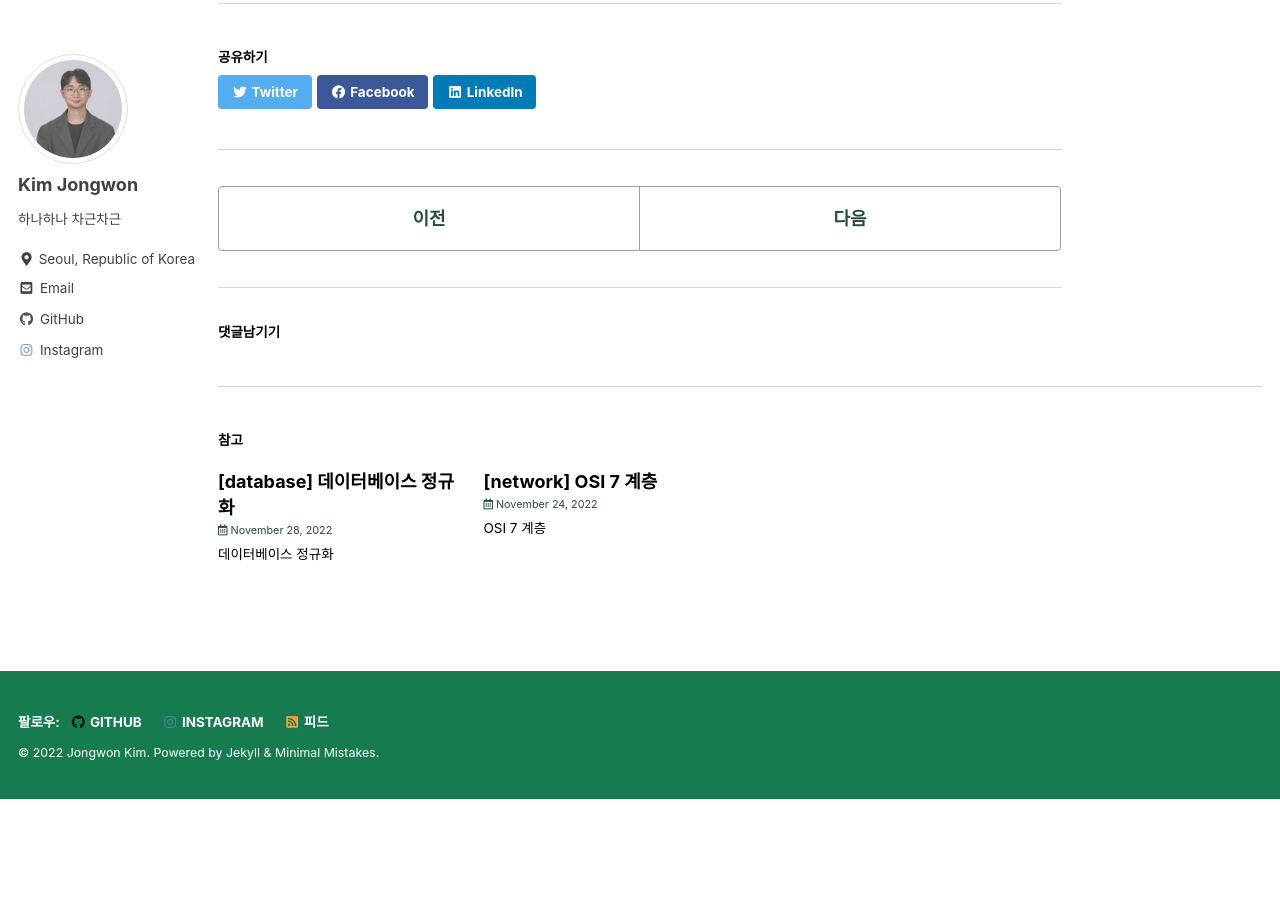
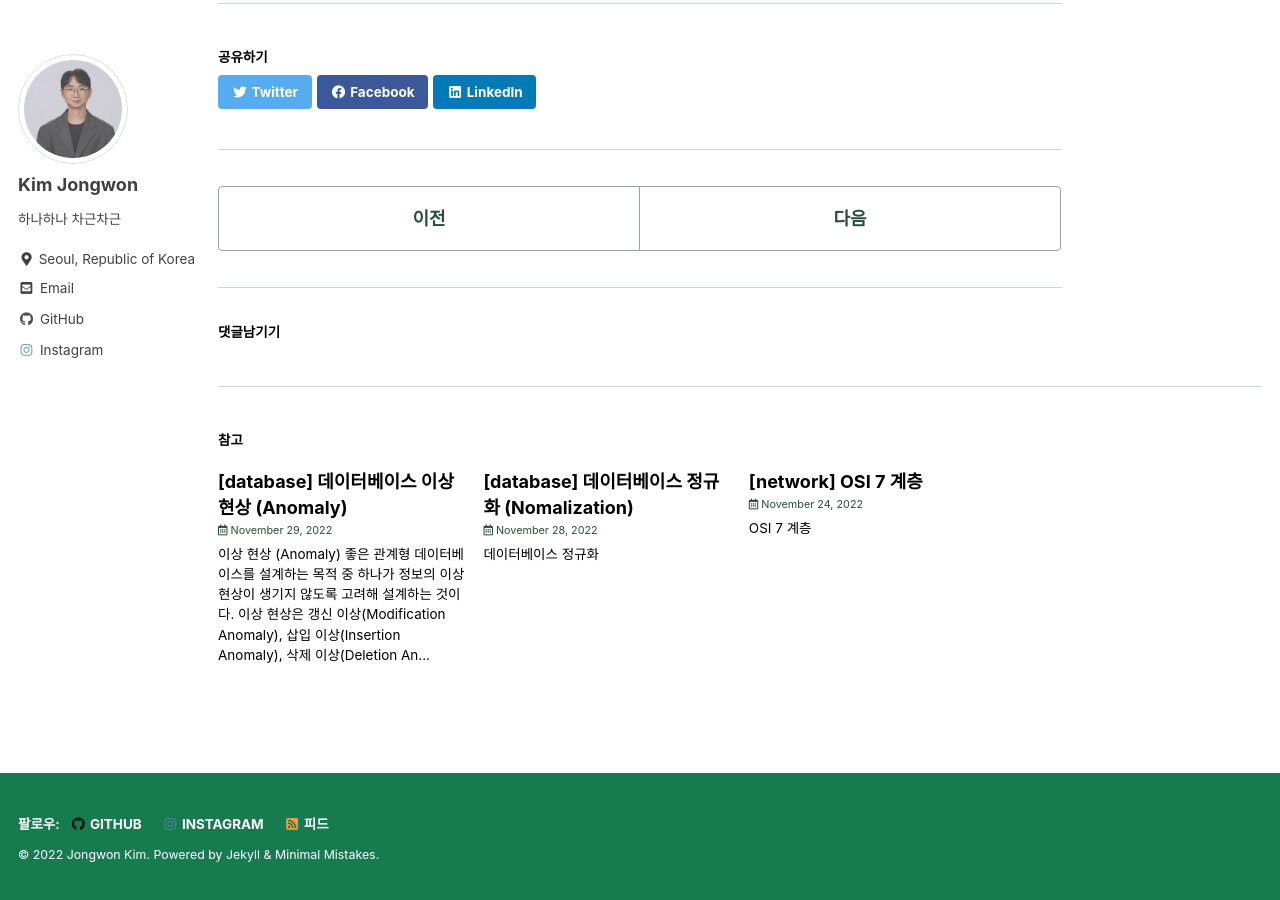
Before and after one commit to wonnx/wonnx.github.io, a Jekyll site: the page built from _posts/2022-11-25-HTTP & HTTPS.md, in a window 1280 px wide and 900 px high, scrolled down 2114 px. Built offline with Jekyll 4.4.1, drawn with Linux system fonts in a browser that asks for light colours; cached includes are drawn as plain includes; comment, search, counter and statistics services are not loaded; before the commit the page ends 2913 px from its top, so only the background shows below that.

Commit message:
221129 Database Anomaly

```diff
--- a/_posts/2022-11-28-Database Nomalization.md
+++ b/_posts/2022-11-28-Database Nomalization.md
@@ -1,5 +1,5 @@
 ---
-title: '[database] 데이터베이스 정규화'
+title: '[database] 데이터베이스 정규화 (Nomalization)'
 categories:
     - database
 tag:
--- /dev/null
+++ b/_posts/2022-11-29-Database Anomaly.md
@@ -0,0 +1,25 @@
+---
+title: '[database] 데이터베이스 이상 현상 (Anomaly)'
+categories:
+    - database
+tag:
+    - database
+    - nomalization
+---
+
+
+## 이상 현상 (Anomaly)
+좋은 관계형 데이터베이스를 설계하는 목적 중 하나가 정보의 이상 현상이 생기지 않도록 고려해 설계하는 것이다. 이상 현상은 **갱신 이상(Modification Anomaly), 삽입 이상(Insertion Anomaly), 삭제 이상(Deletion Anomaly)**으로 구성된다.
+
+1. 갱신 이상(Modificatioin Anomaly): 반복된 데이터 중 일부를 갱신할 시 데이터의 불일치가 발생하는 경우
+2. 삽입 이상(Insertion Anomaly): 불필요한 정보를 함께 저장하지 않고서는 중요한 정보를 저장하는 것이 불가능한 경우
+3. 삭제 이상(Deletion Anomaly): 필요한 정보를 함께 삭제하지 않고서는 어떤 정보를 삭제하는 것이 불가능한 경우
+
+이러한 이상 현상은 데이터베이스 정규화를 통해 해결할 수 있다.
+
+#### 이상 현상 예시
+<center><img src="/assets/images/posts/2022-11-29-Database Anomaly/table.png"></center>
+
+1. 갱신 이상: 만약 네 번째 행의 A. Bruchs의 Department가 CIS에서 Marketing으로 바뀌었다고 가정해보자. 테이블의 4, 5번째 행의 CIS를 둘 다 바꾸지 않고 하나만 바꾼다면, A. Brunchs의 부서는 CIS와 Marketing 두 개가 되어 어느 부서에 속해있는지 알 수 없다.
+2. 삽입 이상: 새로운 부서 Engineering이 신설되었고 아직 Employee는 없다고 가정해보자. 하지만 이 부서에 대한 정보는 불필요한 정보(Employee_ID, Name)를 함께 입력하지 않는 한 테이블에 입력할 수 없다.
+3. 삭제 이상: 만약 Accounting 부서에 속한 사람이 첫 번째 행 J. Longfellow 단 한 명이라고 가정해보자. J. Longfellow의 정보를 삭제하면 Accounting 부서에 대한 정보도 사라지게 된다.
```
Also changed, not shown: _posts/2022-11-25-HTTP & HTTPS.md (renamed from _posts/2022-11-25-HTTP & HTTPS copy.md), assets/images/posts/2022-11-29-Database Anomaly/table.png (added).
